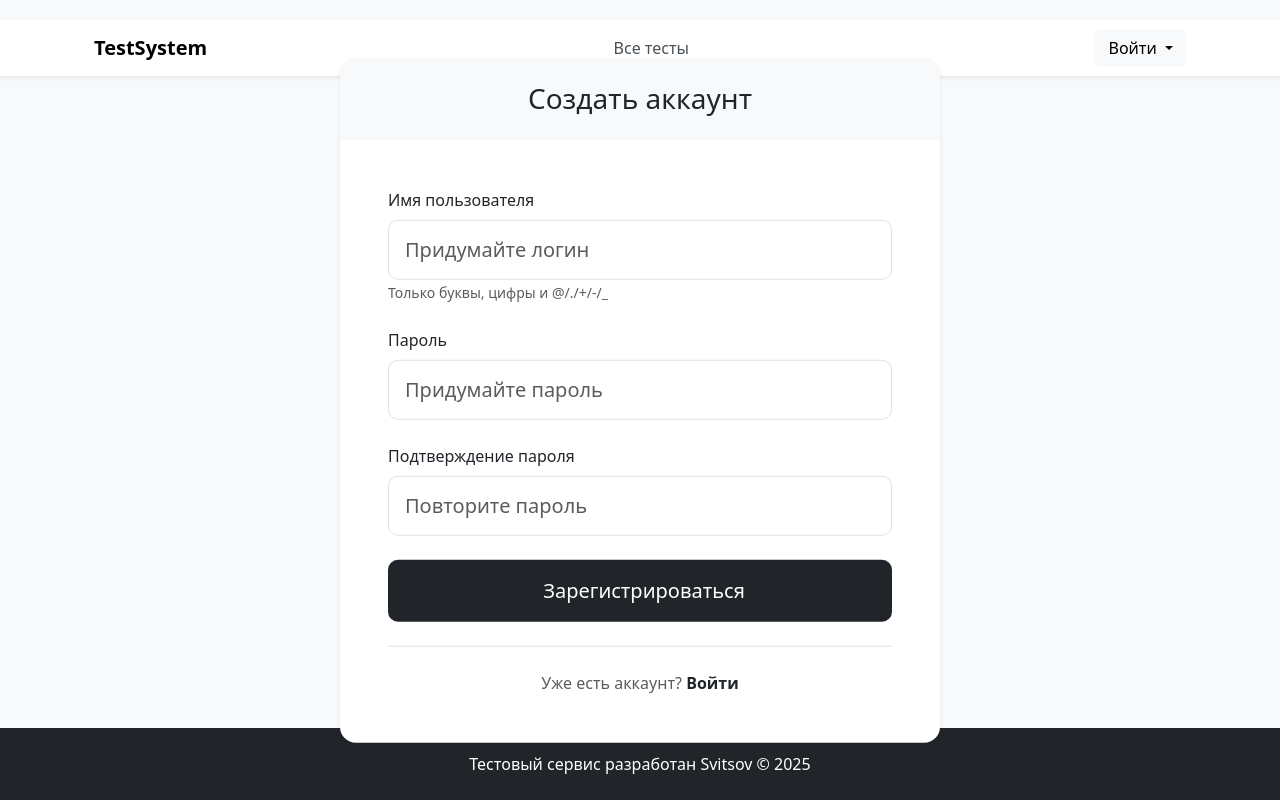
After one commit to Kirill-Svitsov/online_testing_system, a Django app: template quizzes/templates/quizzes/auth/register.html in a window 1280 px wide. The commit adds this page. Run offline with Django 4.2, Linux system fonts and the light colour scheme; the template is opened without the code that fills it, so the values that code supplies are empty.

Commit message:
Реализовал загрузку csv. Страницы логина и регистрации, перенаправления для незареганых пользователей

```diff
--- /dev/null
+++ b/enother_test.csv
@@ -0,0 +1,5 @@
+test_title;test_description;question_text;question_type;choices;correct_answers;question_order
+Основы Python;Тест по базовому синтаксису;Как объявить кортеж?;single;"()|[]|{}|tuple()";"()|tuple()";1
+Основы Python;Тест по базовому синтаксису;Какие типы изменяемы?;multiple;"list|tuple|dict|set";"list|dict|set";2
+ООП в Python;Тест по объектно-ориентированному программированию;Что такое self?;single;"Указатель|Ссылка на экземпляр|Метод|Атрибут";"Ссылка на экземпляр";1
+ООП в Python;Тест по объектно-ориентированному программированию;Как объявить класс?;single;"class MyClass:|def MyClass():|struct MyClass:|object MyClass:";"class MyClass:";2
--- /dev/null
+++ b/only_one_test.csv
@@ -0,0 +1,4 @@
+test_title;test_description;question_text;question_type;choices;correct_answers;question_order
+Основы Python;Тест по основам;Как объявить список?;single;"list()|[]|array()|{}";"[]";1
+Основы Python;Тест по основам;Какой тип у tuple?;single;"изменяемый|неизменяемый|список|словарь";"неизменяемый";2
+ООП;Тест по ООП;Что такое self?;single;"указатель|ссылка на экземпляр|метод|атрибут";"ссылка на экземпляр";1
--- a/quizzes/templates/base/header.html
+++ b/quizzes/templates/base/header.html
@@ -3,18 +3,22 @@
         <nav class="navbar navbar-expand-lg navbar-light">
             <div class="container-fluid">
                 <a class="navbar-brand fw-bold" href="{% url 'quizzes:home' %}">TestSystem</a>
+
                 <ul class="navbar-nav mx-auto">
                     <li class="nav-item">
                         <a class="nav-link" href="{% url 'quizzes:home' %}">Все тесты</a>
                     </li>
+                    {% if user.is_authenticated %}
                     <li class="nav-item">
                         <a class="nav-link" href="{% url 'quizzes:completed_tests' %}">Пройденные тесты</a>
                     </li>
                     <li class="nav-item">
-                        <a class="nav-link" href="#">Загрузить из CSV</a>
+                        <a class="nav-link" href="{% url 'quizzes:upload_csv' %}">Загрузить из CSV</a>
                     </li>
+                    {% endif %}
                 </ul>
 
+                {% if user.is_authenticated %}
                 <form class="d-flex ms-3" style="max-width: 500px;" method="GET" action="{% url 'quizzes:search' %}">
                     <input class="form-control search-box"
                            type="search"
@@ -24,6 +28,7 @@
                            value="{{ request.GET.q }}">
                     <button class="btn btn-outline-primary ms-2" type="submit">Найти</button>
                 </form>
+                {% endif %}
 
                 <div class="dropdown ms-3">
                     <button class="btn btn-light dropdown-toggle" type="button" id="userMenu" data-bs-toggle="dropdown">
@@ -35,10 +40,10 @@
                     </button>
                     <ul class="dropdown-menu dropdown-menu-end">
                         {% if user.is_authenticated %}
-                        <li><a class="dropdown-item" href="#">Выйти</a></li>
+                        <li><a class="dropdown-item" href="{% url 'quizzes:logout' %}">Выйти</a></li>
                         {% else %}
-                        <li><a class="dropdown-item" href="#">Войти</a></li>
-                        <li><a class="dropdown-item" href="#">Регистрация</a></li>
+                        <li><a class="dropdown-item" href="{% url 'quizzes:login' %}">Войти</a></li>
+                        <li><a class="dropdown-item" href="{% url 'quizzes:register' %}">Регистрация</a></li>
                         {% endif %}
                     </ul>
                 </div>
--- /dev/null
+++ b/quizzes/templates/quizzes/auth/auth_base.html
@@ -0,0 +1,47 @@
+{% extends 'base.html' %}
+
+{% block content %}
+<div class="position-absolute top-50 start-50 translate-middle w-100" style="max-width: 600px;">
+    <div class="card shadow-sm border-0 mx-auto" style="width: 100%;">
+        <div class="card-header bg-light border-0 py-4">
+            <h3 class="mb-0 text-center text-dark fs-3">{% block auth_title %}{% endblock %}</h3>
+        </div>
+        <div class="card-body p-5">
+            {% block auth_form %}{% endblock %}
+        </div>
+    </div>
+</div>
+
+<style>
+    body {
+        background-color: #f8f9fa;
+        min-height: 100vh;
+        position: relative;
+    }
+    .card {
+        border-radius: 16px;
+        overflow: hidden;
+        border: none;
+    }
+    .form-control {
+        border-radius: 10px;
+        padding: 14px 16px;
+        border: 1px solid #dee2e6;
+    }
+    .form-control:focus {
+        border-color: #6c757d;
+        box-shadow: 0 0 0 0.25rem rgba(108, 117, 125, 0.15);
+    }
+    .btn-dark {
+        background-color: #212529;
+        border: none;
+        transition: all 0.3s ease;
+        border-radius: 10px;
+    }
+    .btn-dark:hover {
+        background-color: #424649;
+        transform: translateY(-2px);
+        box-shadow: 0 4px 8px rgba(0, 0, 0, 0.1);
+    }
+</style>
+{% endblock %}
--- /dev/null
+++ b/quizzes/templates/quizzes/auth/register.html
@@ -0,0 +1,76 @@
+{% extends 'quizzes/auth/auth_base.html' %}
+
+{% block title %}Регистрация{% endblock %}
+
+{% block auth_title %}Создать аккаунт{% endblock %}
+
+{% block auth_form %}
+<form method="post" class="needs-validation" novalidate>
+    {% csrf_token %}
+
+    {% if form.errors %}
+        <div class="alert alert-danger alert-dismissible fade show mb-4">
+            <strong>Ошибка!</strong> Пожалуйста, исправьте следующие ошибки:
+            <ul class="mb-0">
+                {% for field, errors in form.errors.items %}
+                    {% for error in errors %}
+                        <li>{{ error }}</li>
+                    {% endfor %}
+                {% endfor %}
+            </ul>
+            <button type="button" class="btn-close" data-bs-dismiss="alert"></button>
+        </div>
+    {% endif %}
+
+    <div class="mb-4">
+        <label for="id_username" class="form-label fw-medium">Имя пользователя</label>
+        <input type="text"
+               class="form-control form-control-lg {% if form.username.errors %}is-invalid{% endif %}"
+               id="id_username"
+               name="username"
+               value="{{ form.username.value|default:'' }}"
+               placeholder="Придумайте логин"
+               required>
+        <div class="invalid-feedback">
+            {{ form.username.errors|join:" " }}
+        </div>
+        <small class="text-muted">Только буквы, цифры и @/./+/-/_</small>
+    </div>
+
+    <div class="mb-4">
+        <label for="id_password1" class="form-label fw-medium">Пароль</label>
+        <input type="password"
+               class="form-control form-control-lg {% if form.password1.errors %}is-invalid{% endif %}"
+               id="id_password1"
+               name="password1"
+               placeholder="Придумайте пароль"
+               required>
+        <div class="invalid-feedback">
+            {{ form.password1.errors|join:" " }}
+        </div>
+    </div>
+
+    <div class="mb-4">
+        <label for="id_password2" class="form-label fw-medium">Подтверждение пароля</label>
+        <input type="password"
+               class="form-control form-control-lg {% if form.password2.errors %}is-invalid{% endif %}"
+               id="id_password2"
+               name="password2"
+               placeholder="Повторите пароль"
+               required>
+        <div class="invalid-feedback">
+            {{ form.password2.errors|join:" " }}
+        </div>
+    </div>
+
+    <button type="submit" class="btn btn-dark btn-lg w-100 py-3 mb-4">
+        <i class="bi bi-person-plus me-2"></i> Зарегистрироваться
+    </button>
+
+    <div class="text-center pt-4 border-top">
+        <p class="mb-0 text-muted">Уже есть аккаунт?
+            <a href="{% url 'quizzes:login' %}" class="text-decoration-none fw-semibold text-dark">Войти</a>
+        </p>
+    </div>
+</form>
+{% endblock %}
--- a/quizzes/urls.py
+++ b/quizzes/urls.py
@@ -1,4 +1,5 @@
 from django.urls import path
+from django.contrib.auth import views as auth_views
 from . import views
 
 app_name = 'quizzes'
@@ -8,5 +9,9 @@ urlpatterns = [
     path('quizzes/<int:pk>/', views.quizz_detail, name='detail'),
     path('quizzes/<int:pk>/result/', views.quizz_result, name='test_result'),
     path('quizzes/completed/', views.CompletedTestsView.as_view(), name='completed_tests'),
+    path('upload-csv/', views.UploadCSVView.as_view(), name='upload_csv'),
     path('search/', views.search_tests, name='search'),
+    path('login/', auth_views.LoginView.as_view(template_name='quizzes/auth/login.html'), name='login'),
+    path('logout/', auth_views.LogoutView.as_view(), name='logout'),
+    path('register/', views.register, name='register'),
 ]
--- a/testing_system/settings.py
+++ b/testing_system/settings.py
@@ -136,6 +136,11 @@ STATIC_URL = '/static/'
 STATICFILES_DIRS = [
     os.path.join(BASE_DIR, 'quizzes/static'),  # Путь к статике приложения
 ]
+# Перенаправление после входа
+LOGIN_REDIRECT_URL = 'quizzes:home'
+
+# Перенаправление после выхода
+LOGOUT_REDIRECT_URL = 'quizzes:home'
 
 # Default primary key field type
 # https://docs.djangoproject.com/en/4.0/ref/settings/#default-auto-field
```
Also changed, not shown: quizzes/models.py (+6 -6 lines), quizzes/templates/quizzes/auth/login.html (added, +62 -0 lines), quizzes/templates/quizzes/upload_csv.html (added, +84 -0 lines), quizzes/views.py (+86 -6 lines).
